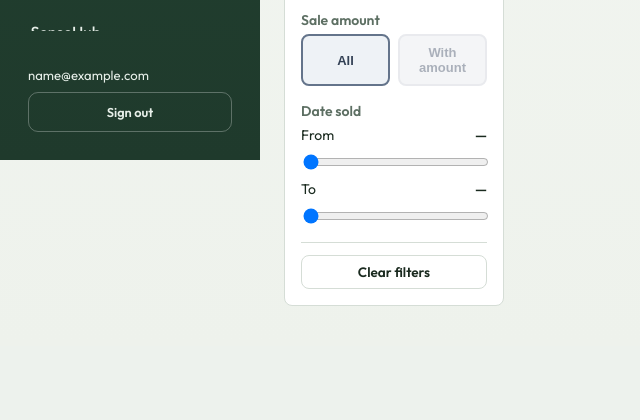
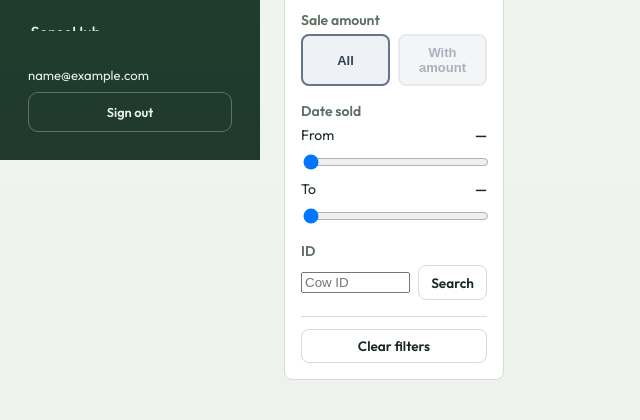
Before and after one commit to Thomo8787/Dairy-Dashboard, a Flask app: page /office/sales-payments in a window 1280 px wide. Shown: the part 640-1060 px from the top of the page, without its empty margins (0-640 px from the left). Before the commit the page ends 946 px from the top, so only its background shows below. Run offline with Flask 3, Linux system fonts and the light colour scheme; the visitor is signed in with stand-in values (Sample User, id 1); tables that the repository leaves empty hold one stand-in row (values such as "Sample post"); data that the repository does not hold is empty; some libraries are stand-ins or nearby versions.

Commit message:
Add a Sales Payments search that lists every sold event for a cow ID.
Co-authored-by: Cursor <cursoragent@cursor.com>

```diff
--- a/app.py
+++ b/app.py
@@ -546,6 +546,7 @@ def office_api_sales_payments():
                 event_to=_parse_date_arg("event_to"),
                 include_date_bounds=include_date_bounds,
                 has_amount=_parse_bool_arg("has_amount"),
+                cow_id=(request.args.get("cow_id") or "").strip() or None,
             )
         )
 
--- a/services/sales_payments.py
+++ b/services/sales_payments.py
@@ -109,6 +109,7 @@ def _apply_sold_event_filters(
     reasons: list[str] | None,
     event_from: dt.date | None,
     event_to: dt.date | None,
+    cow_id: str | None = None,
 ):
     query = query.where(cattle_sales_exit_event_clause()).where(
         CowEvent.event_date.isnot(None)
@@ -117,6 +118,10 @@ def _apply_sold_event_filters(
     reason_filter = _reason_filter_conditions(reasons)
     if reason_filter is not None:
         query = query.where(reason_filter)
+    normalized_cow_id = _normalize_key_part(cow_id)
+    if normalized_cow_id:
+        query = query.where(func.trim(CowEvent.cow_id) == normalized_cow_id)
+        return query
     if event_from is not None:
         query = query.where(CowEvent.event_date >= event_from)
     if event_to is not None:
@@ -562,6 +567,7 @@ def list_sales_payments(
     event_to: dt.date | None = None,
     include_date_bounds: bool = True,
     has_amount: bool | None = None,
+    cow_id: str | None = None,
 ) -> dict[str, Any]:
     selected_farms = normalize_farms(farms)
     if not selected_farms:
@@ -605,6 +611,7 @@ def list_sales_payments(
         reasons=reasons,
         event_from=event_from,
         event_to=event_to,
+        cow_id=cow_id,
     )
     query = _apply_status_filter(query, status)
     query = query.order_by(
@@ -733,7 +740,8 @@ def list_sales_payments(
             )
         )
 
-    if status != "archived":
+    search_id = _normalize_key_part(cow_id)
+    if status != "archived" and not search_id:
         extra_rows = _unmatched_remittance_rows(
             db,
             farms=selected_farms,
--- a/templates/office/sales_payments.html
+++ b/templates/office/sales_payments.html
@@ -47,6 +47,17 @@
       margin-bottom: 0.35rem;
     }
     .filter-select { width: 100%; margin: 0; }
+    .id-search {
+      display: flex;
+      gap: 0.5rem;
+      align-items: center;
+    }
+    .id-search input {
+      flex: 1;
+      min-width: 0;
+      margin: 0;
+    }
+    .id-search button { flex: 0 0 auto; }
     .slicer-group {
       display: grid;
       grid-template-columns: 1fr 1fr;
@@ -336,6 +347,13 @@
             <input type="range" id="max-date-range" min="0" max="0" value="0">
           </div>
         </div>
+        <div class="filter-section">
+          <label class="section-label" for="cow-id-search">ID</label>
+          <div class="id-search">
+            <input type="search" id="cow-id-search" placeholder="Cow ID" autocomplete="off" enterkeyhint="search">
+            <button type="button" class="secondary small" id="cow-id-search-btn">Search</button>
+          </div>
+        </div>
         <div class="filter-actions">
           <button type="button" class="secondary small" id="clear-filters-btn">Clear filters</button>
         </div>
@@ -381,6 +399,7 @@
     let dateLoadTimer = null;
     let loadingCount = 0;
     let highlightEtag = null;
+    let appliedCowId = "";
 
     function fmtNum(v, dp = 2) {
       if (v == null || v === "") return "—";
@@ -653,7 +672,9 @@
       appendListParams(params, "reason", selectedReasons());
       const dest = document.getElementById("dest-select").value;
       if (dest) params.set("dest", dest);
-      if (dateOverride) {
+      if (appliedCowId) {
+        params.set("cow_id", appliedCowId);
+      } else if (dateOverride) {
         params.set("event_from", dateOverride.from);
         params.set("event_to", dateOverride.to);
       } else if (includeDateRange && monthList.length) {
@@ -959,8 +980,9 @@
     function updateMetaFromRows() {
       if (loadingCount > 0) return;
       const label = currentStatus === "active" ? "Unpaid sold animals" : "Archived paid animals";
+      const idNote = appliedCowId ? ` for ID ${appliedCowId}` : "";
       document.getElementById("meta-line").textContent =
-        `${label}: ${rows.length.toLocaleString("en-GB")}`;
+        `${label}${idNote}: ${rows.length.toLocaleString("en-GB")}`;
     }
 
     function applyRowsToView() {
@@ -1046,11 +1068,20 @@
       refreshFilters(true);
     }
 
+    function searchByCowId() {
+      const input = document.getElementById("cow-id-search");
+      appliedCowId = (input.value || "").trim();
+      input.value = appliedCowId;
+      fetchRows();
+    }
+
     function clearFilters() {
       resetSlicers(".farm-slicer");
       resetSlicers(".reason-slicer");
       resetAmountSlicer();
       document.getElementById("dest-select").value = "";
+      document.getElementById("cow-id-search").value = "";
+      appliedCowId = "";
       highlightEtag = null;
       refreshFilters(true);
     }
@@ -1107,6 +1138,13 @@
     });
     document.getElementById("dest-select").addEventListener("change", () => refreshFilters(true));
     document.getElementById("clear-filters-btn").addEventListener("click", clearFilters);
+    document.getElementById("cow-id-search-btn").addEventListener("click", searchByCowId);
+    document.getElementById("cow-id-search").addEventListener("keydown", event => {
+      if (event.key === "Enter") {
+        event.preventDefault();
+        searchByCowId();
+      }
+    });
     document.getElementById("confirm-btn")?.addEventListener("click", confirmSelected);
     document.getElementById("select-amount-btn")?.addEventListener("click", selectAllWithAmount);
     document.getElementById("unarchive-btn")?.addEventListener("click", unarchiveSelected);
```
